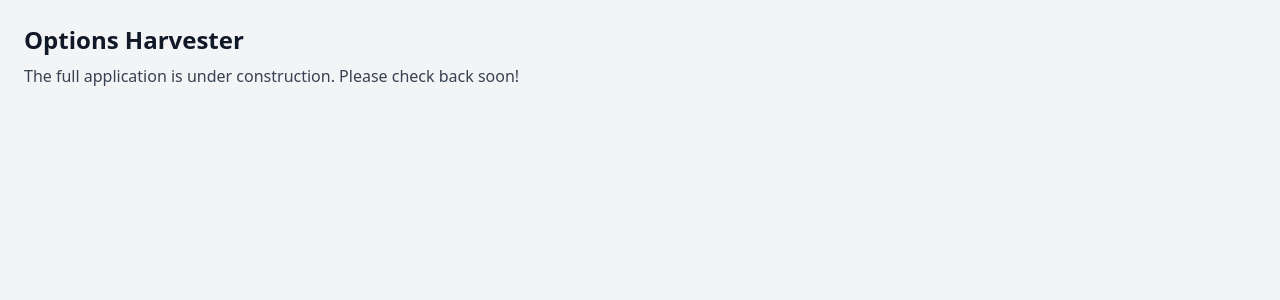
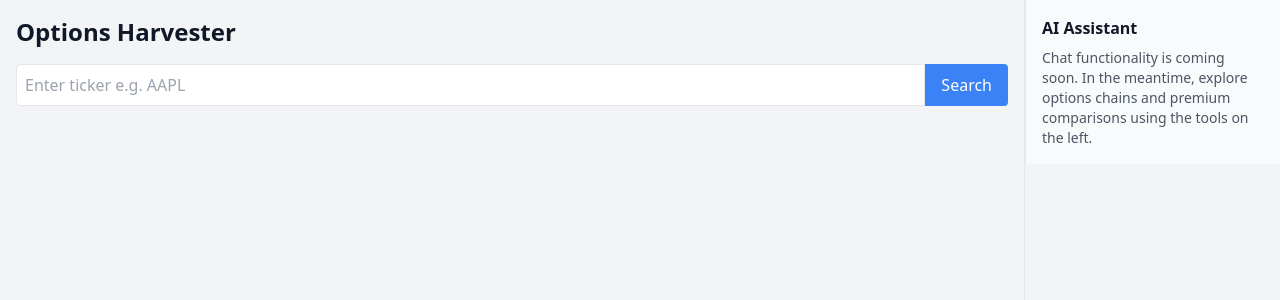
Before and after one commit to jGPT-Automated/options-harvester, a Next.js app: page / in a window 1280 px wide. Shown: the top 300 px of the page. Built offline with nearby package versions, Linux system fonts and the light colour scheme.

Commit message:
Update page.tsx

```diff
--- a/app/page.tsx
+++ b/app/page.tsx
@@ -1,8 +1,122 @@
-export default function Page() {
+"use client";
+
+import React, { useState, useEffect } from "react";
+import TickerSearch from "@/components/TickerSearch";
+import ExpirySelect from "@/components/ExpirySelect";
+import OptionChainTable from "@/components/OptionChainTable";
+import TradeIdeaInputs from "@/components/TradeIdeaInputs";
+import PremiumComparison from "@/components/PremiumComparison";
+import ChatSidebar from "@/components/ChatSidebar";
+import Loading from "@/components/Loading";
+import ErrorState from "@/components/ErrorState";
+import { OptionContract } from "@/lib/types";
+
+export default function HomePage() {
+  const [symbol, setSymbol] = useState("");
+  const [expiries, setExpiries] = useState<string[]>([]);
+  const [selectedExpiry, setSelectedExpiry] = useState<string>("");
+  const [contracts, setContracts] = useState<OptionContract[]>([]);
+  const [premiums, setPremiums] = useState<
+    { expiry: string; strike: number; premium: number }[]
+  >([]);
+  const [loading, setLoading] = useState(false);
+  const [error, setError] = useState("");
+
+  /**
+   * Handler for when the user submits a ticker symbol. Fetches the list
+   * of expiries and sets the first expiry as selected.
+   */
+  const handleSearch = async (sym: string) => {
+    setSymbol(sym);
+    setExpiries([]);
+    setSelectedExpiry("");
+    setContracts([]);
+    setPremiums([]);
+    setError("");
+    setLoading(true);
+    try {
+      const res = await fetch(`/api/options/${sym}/expiries`);
+      const data = await res.json();
+      if (!res.ok) throw new Error(data.error || "Failed to fetch expiries");
+      setExpiries(data.expiries);
+      if (data.expiries && data.expiries.length > 0) {
+        setSelectedExpiry(data.expiries[0]);
+      }
+    } catch (err: any) {
+      setError(err.message);
+    } finally {
+      setLoading(false);
+    }
+  };
+
+  /**
+   * Fetch the options chain whenever the selected symbol or expiry changes.
+   */
+  useEffect(() => {
+    const fetchChain = async () => {
+      if (!symbol || !selectedExpiry) return;
+      setLoading(true);
+      setError("");
+      try {
+        const res = await fetch(
+          `/api/options/${symbol}?expiry=${encodeURIComponent(selectedExpiry)}`
+        );
+        const data = await res.json();
+        if (!res.ok) throw new Error(data.error || "Failed to fetch chain");
+        setContracts(data.contracts);
+      } catch (err: any) {
+        setError(err.message);
+      } finally {
+        setLoading(false);
+      }
+    };
+    fetchChain();
+  }, [symbol, selectedExpiry]);
+
+  /**
+   * Handler for comparing premiums across expiries based on a trade idea.
+   * Calls the premiums API and stores results in state.
+   */
+  const handleCompare = async (direction: string, targetPrice: number) => {
+    if (!symbol || expiries.length === 0) return;
+    setLoading(true);
+    setError("");
+    try {
+      const res = await fetch(
+        `/api/options/${symbol}/premiums?direction=${direction}&targetPrice=${targetPrice}&expiries=${expiries.join(",")}`
+      );
+      const data = await res.json();
+      if (!res.ok) throw new Error(data.error || "Failed to compute premiums");
+      setPremiums(data.results);
+    } catch (err: any) {
+      setError(err.message);
+    } finally {
+      setLoading(false);
+    }
+  };
+
   return (
-    <div className="p-6">
-      <h1 className="text-2xl font-bold mb-2">Options Harvester</h1>
-      <p className="text-gray-700">The full application is under construction. Please check back soon!</p>
+    <div className="min-h-screen flex flex-col lg:flex-row">
+      <main className="flex-1 p-4">
+        <h1 className="text-2xl font-bold mb-4">Options Harvester</h1>
+        <TickerSearch onSubmit={handleSearch} />
+        {expiries.length > 0 && (
+          <ExpirySelect
+            expiries={expiries}
+            selected={selectedExpiry}
+            onSelect={setSelectedExpiry}
+          />
+        )}
+        {expiries.length > 0 && <TradeIdeaInputs onSubmit={handleCompare} />}
+        {loading && <Loading />}
+        <ErrorState message={error} />
+        {contracts.length > 0 && <OptionChainTable contracts={contracts} />}
+        <PremiumComparison results={premiums} />
+      </main>
+      {/* Chat sidebar displayed on larger screens */}
+      <aside className="w-full lg:w-64 border-t lg:border-t-0 lg:border-l">
+        <ChatSidebar />
+      </aside>
     </div>
   );
 }
```
